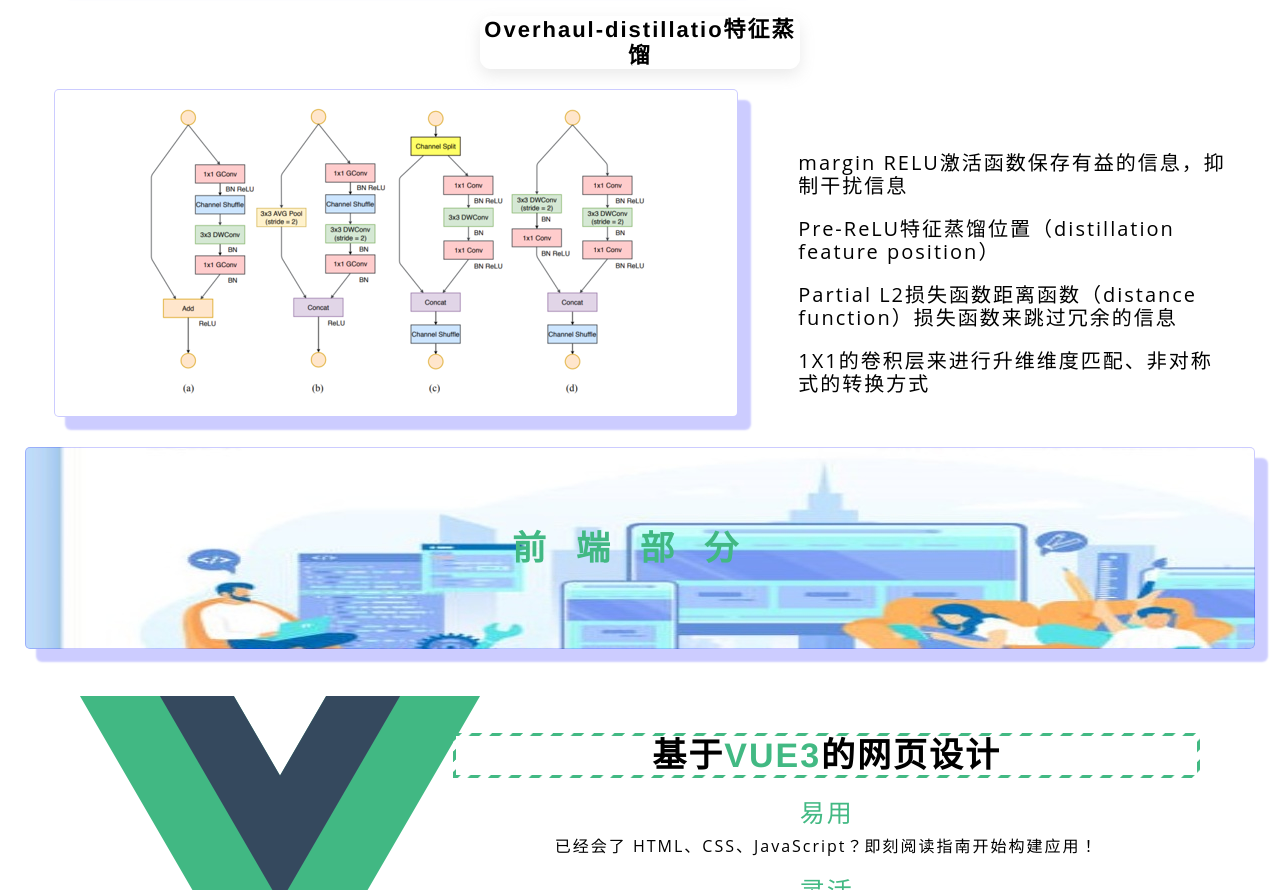
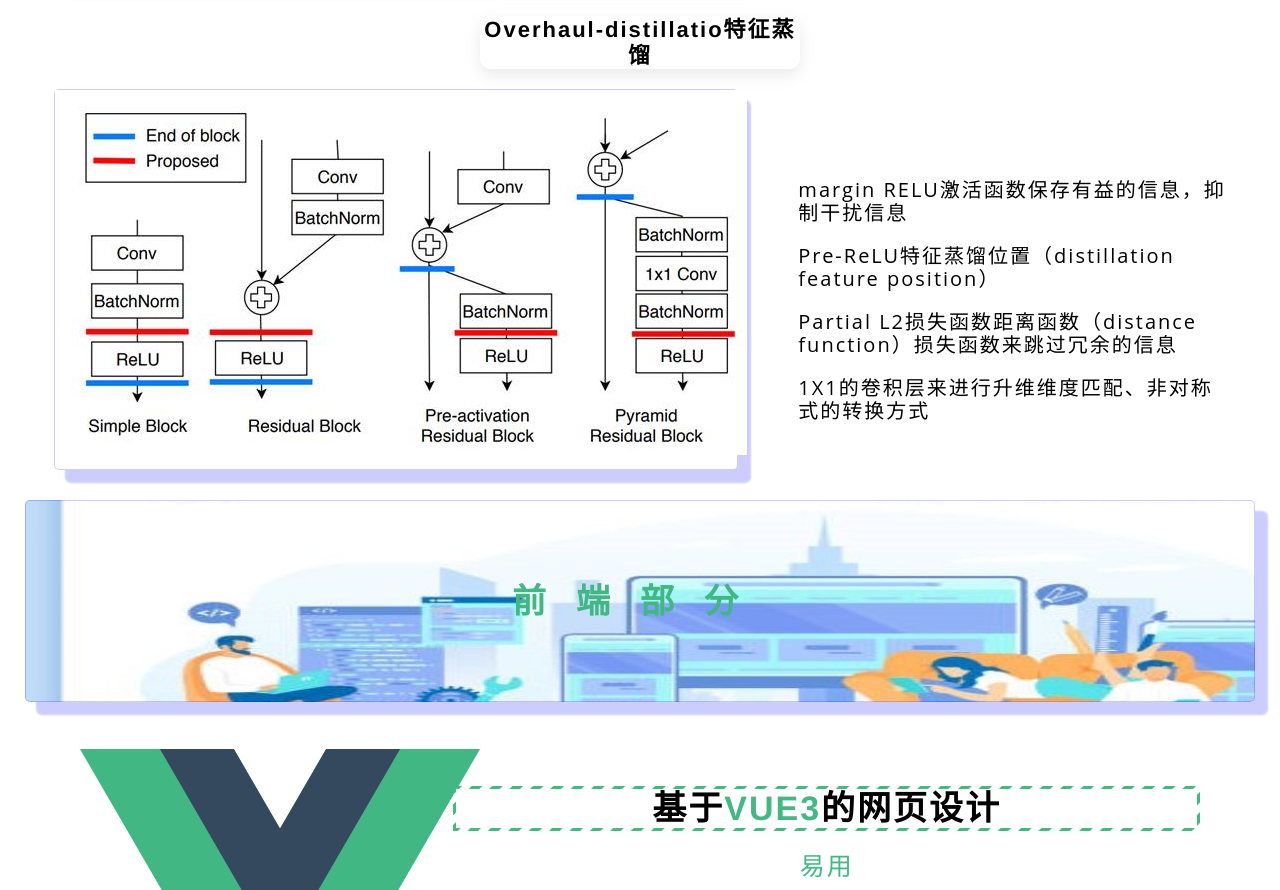
Before and after one commit to priority3/IS-system-front-end, a Vue app: page /technology in a window 1280 px wide. Shown: the part 2115-3005 px from the top of the page. Built offline with nearby package versions, Linux system fonts and the light colour scheme; a web font is replaced by a local one; what vue-particles would draw is missing.

Commit message:
fix: typo&img

```diff
--- a/src/views/introduce/RemoteSense.vue
+++ b/src/views/introduce/RemoteSense.vue
@@ -12,7 +12,7 @@
           <div class="wel">  欢迎来到智慧天眼平台</div>
           <div class="wel-en"> Welcome to the intelligent sky eye platform</div>
          <div class="gofun">
-           <el-row><el-button  class="gofun-btn btn-animate btn-animate__shiny" @click="goDetectchanges" style="font-size:13px">前往体验</el-button></el-row>
+           <el-row><el-button  class="gofun-btn btn-animate btn-animate__shiny" style="font-size:13px">前往体验</el-button></el-row>
            </div>
       <div class="heading">
 
@@ -210,7 +210,7 @@
         <el-row justify="center">
           <el-col :xs="24" :sm="24" :md="24" :lg="24" :xl="24">
             <h2 class="animated" >
-              基于视频信息的<span style="color:skyblue">油站场景人员分类识别</span>
+              基于视频信息的<span style="color:skyblue">加油站场景人员分类识别</span>
             </h2>
           </el-col>
         </el-row>
--- a/src/views/introduce/Technology.vue
+++ b/src/views/introduce/Technology.vue
@@ -94,7 +94,7 @@
       <el-row justify="center" align="middle" :gutter="20"
         ><el-col :xs="20" :sm="20" :md="13" :lg="13" :xl="13"
           ><div class="bit-img">
-            <img :src="require('../../assets/image/technology/42.png')" /></div></el-col
+            <img :src="require('../../assets/image/technology/42.jpg')" /></div></el-col
         ><el-col :xs="20" :sm="20" :md="9" :lg="9" :xl="10"
           ><div class="bit-words">
             <p>margin RELU激活函数保存有益的信息，抑制干扰信息</p>
```
Also changed, not shown: src/assets/image/technology/42.jpg.
